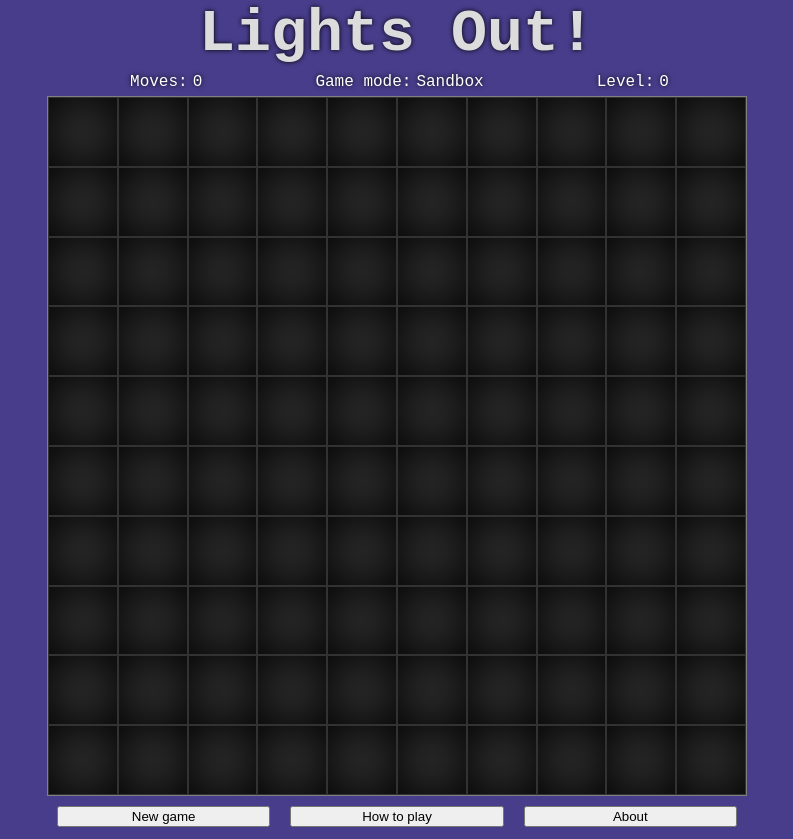
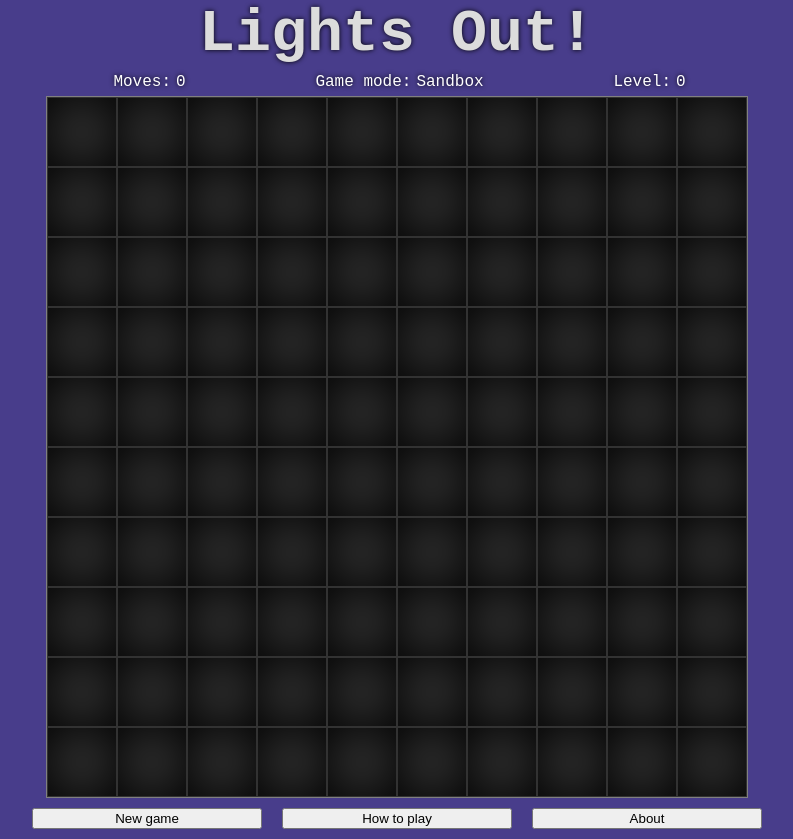
Before and after one commit to HectorVilas/lights-out, a plain HTML site: page index.html in a window 1280 px wide. Shown: the whole page, without its empty margins (243-1036 px from the left). Drawn offline with Linux system fonts and the light colour scheme; a web font is replaced by a local one.

Commit message:
limited board size and centering

```diff
--- a/style.css
+++ b/style.css
@@ -33,7 +33,7 @@ a:hover {
 
 .content {
   flex-direction: column;
-  max-width: 700px;
+  max-width: 750px;
   min-width: 350px;
   /* gap: 10px; */
 }
@@ -99,6 +99,7 @@ header p {
   /* flex-direction: row; */
   /* background-color: red; */
   align-items: center;
+  justify-content: center;
 }
 
 /* - - - board - - - */
@@ -108,6 +109,7 @@ header p {
   flex: 1 1 auto;
   border: 1px solid gray;
   aspect-ratio: 1 / 1;
+  max-width: 700px; /*prevents overflow*/
 }
 
 .tile {
```
